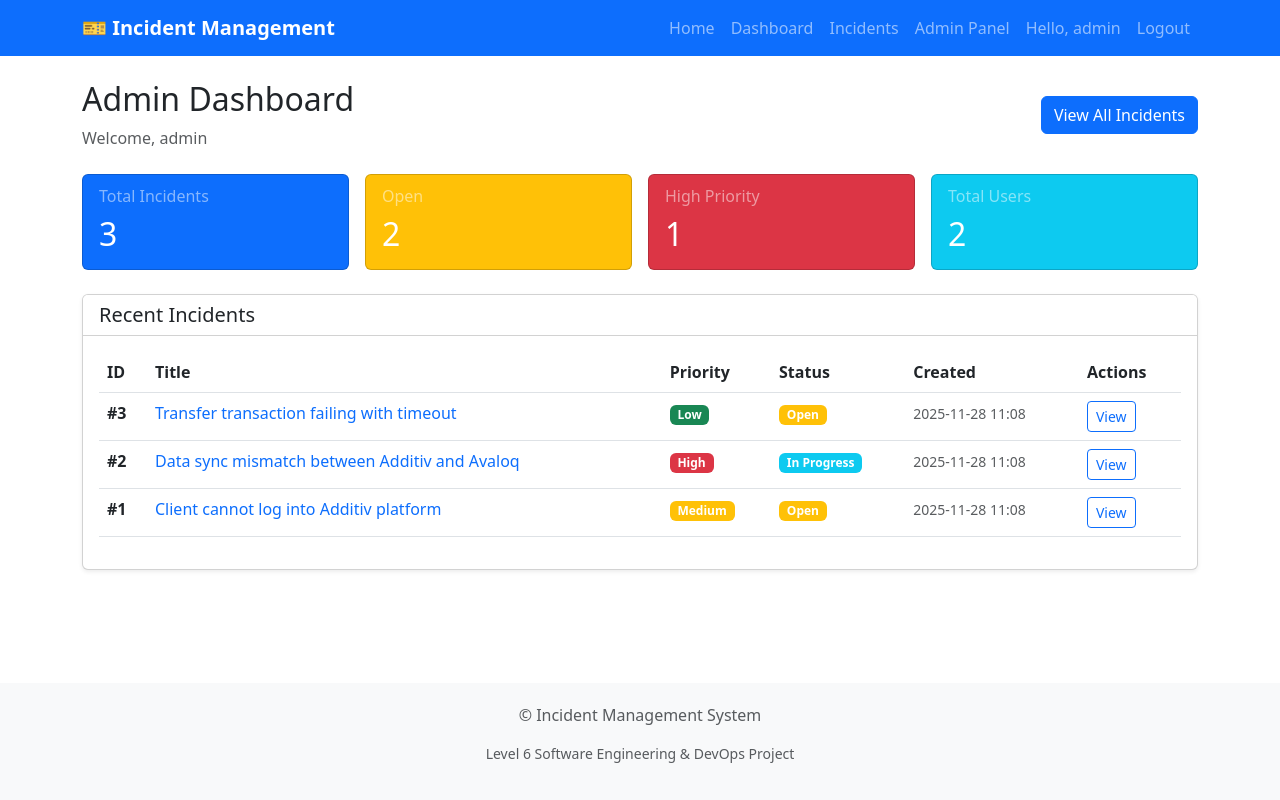
After one commit to Ansar-H/Incident-Management-System, a Flask app: page /admin in a window 1280 px wide. The commit adds this page. Run offline with Flask 3, Linux system fonts and the light colour scheme; a user stored in the database is signed in; data comes from the database, SQL or seed files in the repository.

Commit message:
feat: added admin dashboard with route and navigation fix
- Created admin dashboard template with key statistics
- Added admin dashboard route with proper access control
- Fixed Admin Panel navigation link in base template
- Admin dashboard shows total incidents, open incidents, high priority count, and total users
- Displays recent incidents table for quick overview

```diff
--- a/app/routes/main.py
+++ b/app/routes/main.py
@@ -1,9 +1,9 @@
 """
-Main application routes (homepage, about, etc.).
+Main application routes (homepage, dashboard, admin).
 """
 
-from flask import Blueprint, render_template
-from flask_login import login_required
+from flask import Blueprint, render_template, abort
+from flask_login import login_required, current_user
 
 bp = Blueprint('main', __name__)
 
@@ -35,3 +35,52 @@ def dashboard():
         medium_priority=medium_priority,
         low_priority=low_priority
     )
+
+@bp.route('/admin')
+@login_required
+def admin_dashboard():
+    """Admin dashboard - requires admin privileges."""
+
+    if not current_user.is_admin:
+        abort(403)
+
+    from app.models.incident import Incident
+    from app.models.user import User
+
+    # Get comprehensive statistics for admin
+    total_incidents = Incident.query.count()
+    high_priority = Incident.query.filter_by(priority='High').count()
+    medium_priority = Incident.query.filter_by(priority='Medium').count()
+    low_priority = Incident.query.filter_by(priority='Low').count()
+
+    # Get status counts
+    open_incidents = Incident.query.filter_by(status='Open').count()
+    in_progress = Incident.query.filter_by(status='In Progress').count()
+    resolved = Incident.query.filter_by(status='Resolved').count()
+    closed = Incident.query.filter_by(status='Closed').count()
+
+    # Get user counts
+    total_users = User.query.count()
+    admin_users = User.query.filter_by(is_admin=True).count()
+    regular_users = User.query.filter_by(is_admin=False).count()
+
+    # Get recent incidents
+    recent_incidents = Incident.query.order_by(Incident.created_at.desc()).limit(10).all()
+
+    return render_template(
+        'admin_dashboard.html',
+        title='Admin Dashboard',
+        total_incidents=total_incidents,
+        high_priority=high_priority,
+        medium_priority=medium_priority,
+        low_priority=low_priority,
+        open_incidents=open_incidents,
+        in_progress=in_progress,
+        resolved=resolved,
+        closed=closed,
+        total_users=total_users,
+        admin_users=admin_users,
+        regular_users=regular_users,
+        recent_incidents=recent_incidents,
+        is_admin_dashboard=True
+    )
--- /dev/null
+++ b/app/templates/admin_dashboard.html
@@ -0,0 +1,126 @@
+{% extends "base.html" %}
+
+{% block title %}Admin Dashboard - Incident Management System{% endblock %}
+
+{% block content %}
+<div class="row mt-4">
+    <div class="col-12">
+        <!-- Header -->
+        <div class="d-flex justify-content-between align-items-center mb-4">
+            <div>
+                <h2>Admin Dashboard</h2>
+                <p class="text-muted mb-0">Welcome, {{ current_user.username }}</p>
+            </div>
+            <div>
+                <a href="{{ url_for('incidents.list_incidents') }}" class="btn btn-primary">
+                    View All Incidents
+                </a>
+            </div>
+        </div>
+
+        <!-- Key Stats -->
+        <div class="row g-3 mb-4">
+            <div class="col-md-3">
+                <div class="card bg-primary text-white">
+                    <div class="card-body">
+                        <h6 class="card-subtitle mb-2 text-white-50">Total Incidents</h6>
+                        <h2 class="card-title mb-0">{{ total_incidents }}</h2>
+                    </div>
+                </div>
+            </div>
+
+            <div class="col-md-3">
+                <div class="card bg-warning text-white">
+                    <div class="card-body">
+                        <h6 class="card-subtitle mb-2 text-white-50">Open</h6>
+                        <h2 class="card-title mb-0">{{ open_incidents }}</h2>
+                    </div>
+                </div>
+            </div>
+
+            <div class="col-md-3">
+                <div class="card bg-danger text-white">
+                    <div class="card-body">
+                        <h6 class="card-subtitle mb-2 text-white-50">High Priority</h6>
+                        <h2 class="card-title mb-0">{{ high_priority }}</h2>
+                    </div>
+                </div>
+            </div>
+
+            <div class="col-md-3">
+                <div class="card bg-info text-white">
+                    <div class="card-body">
+                        <h6 class="card-subtitle mb-2 text-white-50">Total Users</h6>
+                        <h2 class="card-title mb-0">{{ total_users }}</h2>
+                    </div>
+                </div>
+            </div>
+        </div>
+
+        <!-- Recent Incidents -->
+        <div class="card shadow-sm">
+            <div class="card-header bg-white">
+                <h5 class="mb-0">Recent Incidents</h5>
+            </div>
+            <div class="card-body">
+                {% if recent_incidents %}
+                <div class="table-responsive">
+                    <table class="table table-hover">
+                        <thead>
+                            <tr>
+                                <th>ID</th>
+                                <th>Title</th>
+                                <th>Priority</th>
+                                <th>Status</th>
+                                <th>Created</th>
+                                <th>Actions</th>
+                            </tr>
+                        </thead>
+                        <tbody>
+                            {% for incident in recent_incidents %}
+                            <tr>
+                                <td><strong>#{{ incident.id }}</strong></td>
+                                <td>
+                                    <a href="{{ url_for('incidents.view_incident', id=incident.id) }}" class="text-decoration-none">
+                                        {{ incident.title[:60] }}{% if incident.title|length > 60 %}...{% endif %}
+                                    </a>
+                                </td>
+                                <td>
+                                    {% if incident.priority == 'High' %}
+                                        <span class="badge bg-danger">High</span>
+                                    {% elif incident.priority == 'Medium' %}
+                                        <span class="badge bg-warning">Medium</span>
+                                    {% else %}
+                                        <span class="badge bg-success">Low</span>
+                                    {% endif %}
+                                </td>
+                                <td>
+                                    {% if incident.status == 'Open' %}
+                                        <span class="badge bg-warning">Open</span>
+                                    {% elif incident.status == 'In Progress' %}
+                                        <span class="badge bg-info">In Progress</span>
+                                    {% elif incident.status == 'Resolved' %}
+                                        <span class="badge bg-success">Resolved</span>
+                                    {% else %}
+                                        <span class="badge bg-secondary">{{ incident.status }}</span>
+                                    {% endif %}
+                                </td>
+                                <td><small class="text-muted">{{ incident.created_at.strftime('%Y-%m-%d %H:%M') }}</small></td>
+                                <td>
+                                    <a href="{{ url_for('incidents.view_incident', id=incident.id) }}" class="btn btn-sm btn-outline-primary">
+                                        View
+                                    </a>
+                                </td>
+                            </tr>
+                            {% endfor %}
+                        </tbody>
+                    </table>
+                </div>
+                {% else %}
+                <p class="text-muted text-center py-4">No incidents found.</p>
+                {% endif %}
+            </div>
+        </div>
+    </div>
+</div>
+{% endblock %}
--- a/app/templates/base.html
+++ b/app/templates/base.html
@@ -64,7 +64,7 @@
                         {% if current_user.is_admin %}
                             <!-- Admin-only links -->
                             <li class="nav-item">
-                                <a class="nav-link" href="#">Admin Panel</a>
+                                <a class="nav-link" href="{{ url_for('main.admin_dashboard') }}">Admin Panel</a>
                             </li>
                         {% endif %}
 
```
